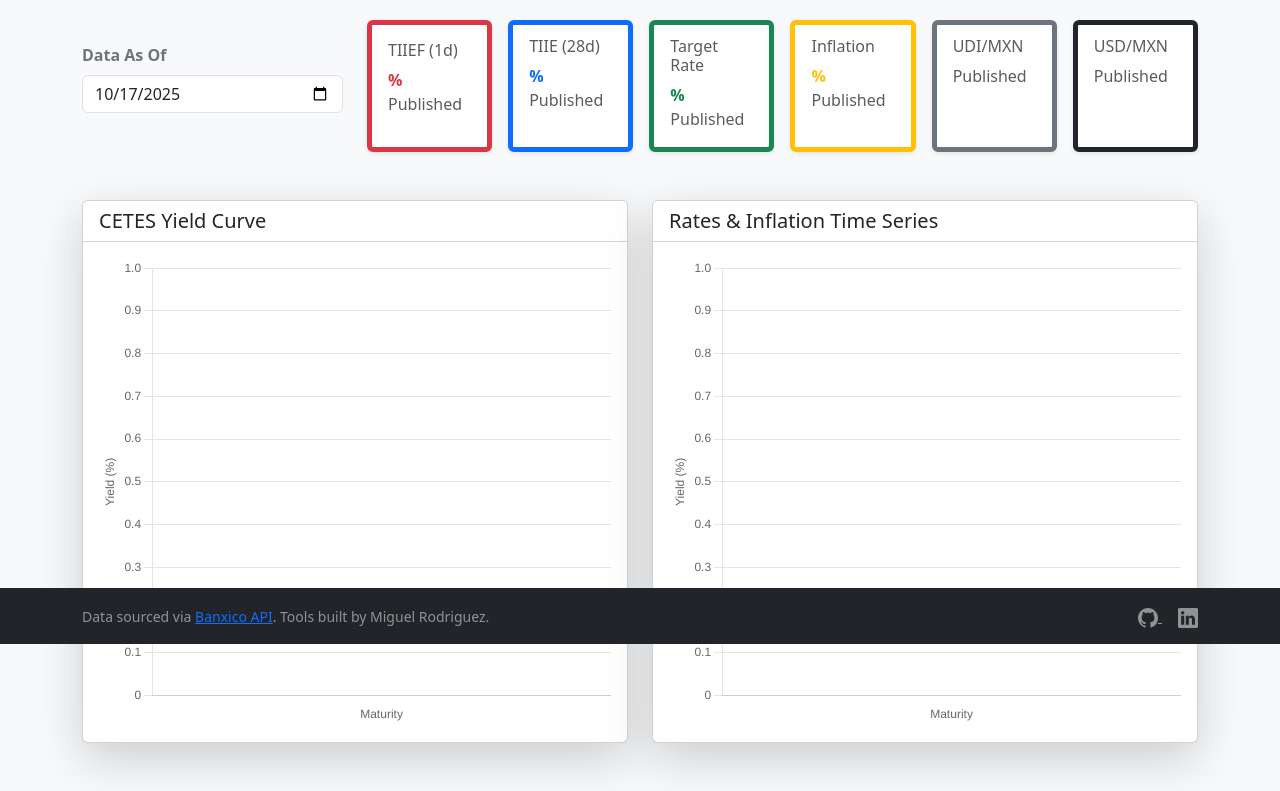
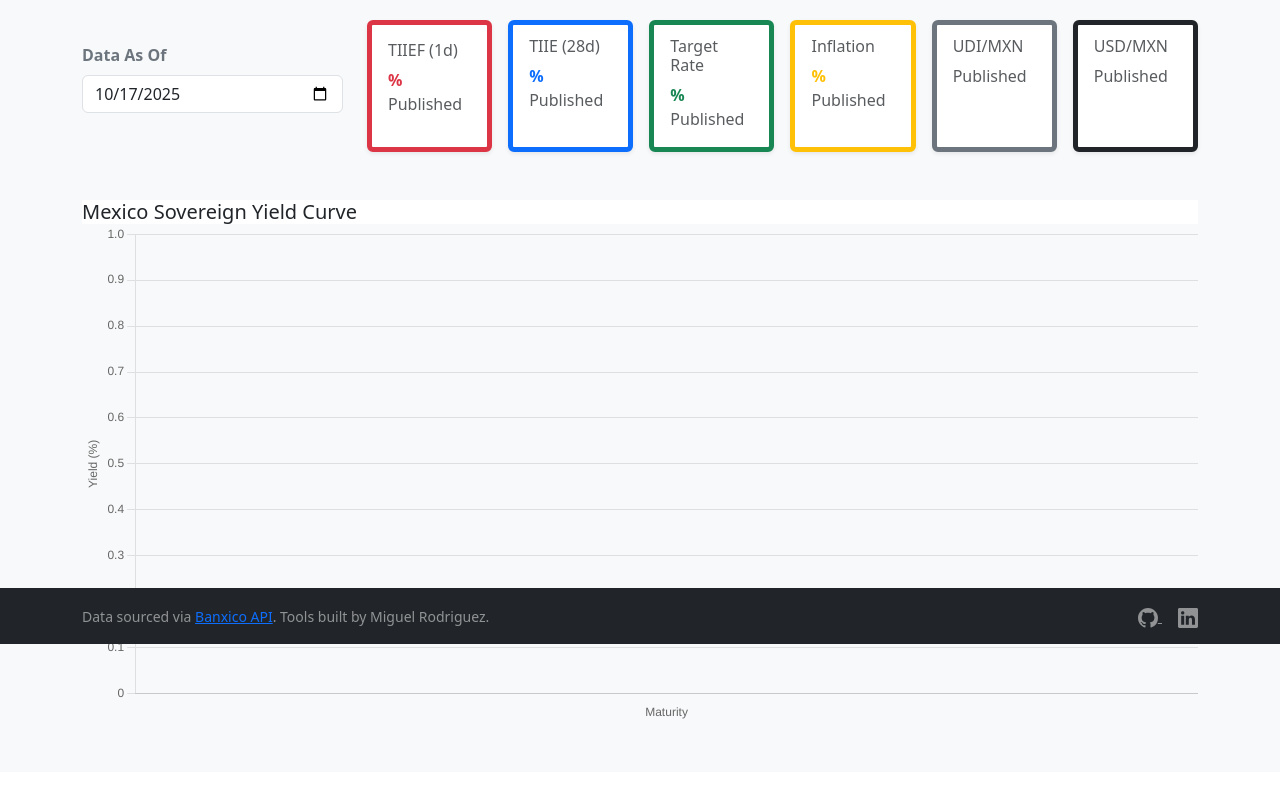
Before and after one commit to mrodrigue3425/FinanceWebsite, a Flask app: template templates/dashboard.html in a window 1280 px wide. Shown: the part 156-947 px from the top of the page. After the commit the page ends 875 px from the top, so only its background shows below. Run offline with Flask 3, Linux system fonts and the light colour scheme; the template is opened without the code that fills it, so the values that code supplies are empty.

Commit message:
feat(dashboard): remove second chart, and extend the yield curve to occupy the whole available space

```diff
--- a/templates/dashboard.html
+++ b/templates/dashboard.html
@@ -125,25 +125,13 @@
     <div class="row g-4">
 
         <!-- Left Column: Yield Curve Plot -->
-        <div class="col-lg-6">
+        <div class="col-lg-12>
             <div class="card shadow-lg h-100">
                 <div class="card-header bg-white">
-                    <h5 class="mb-0">CETES Yield Curve</h5>
+                    <h5 class="mb-0">Mexico Sovereign Yield Curve</h5>
                 </div>
                 <div class="card-body chart-lg-height">
                     <canvas id="yieldCurveChart"></canvas>
-                </div>
-            </div>
-        </div>
-
-        <!-- Right Column: Time Series Plot -->
-        <div class="col-lg-6">
-            <div class="card shadow-lg h-100">
-                <div class="card-header bg-white">
-                    <h5 class="mb-0">Rates & Inflation Time Series</h5>
-                </div>
-                <div class="card-body chart-lg-height">
-                    <canvas id="timeSeriesChart"></canvas>
                 </div>
             </div>
         </div>
```
